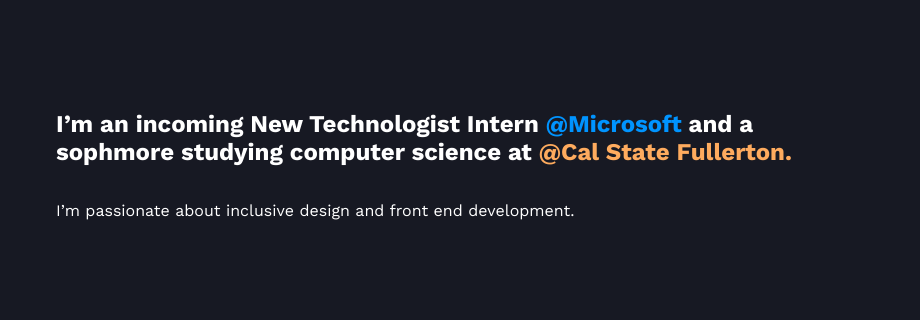
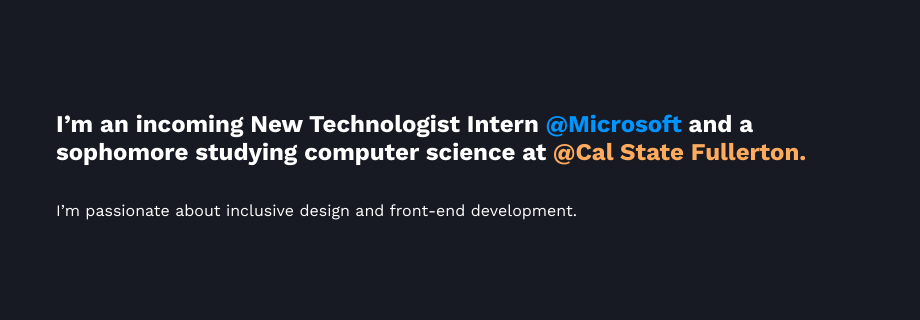
Before and after one commit to barrotbake/barrotbake.github.io, a plain HTML site: page index.html in a window 1280 px wide. Shown: the part 149-469 px from the top of the page, 360-1280 px from the left. Drawn offline with nearby package versions, Linux system fonts and the light colour scheme.

Commit message:
Update index.html

```diff
--- a/index.html
+++ b/index.html
@@ -30,10 +30,10 @@
                    <div class="bio">
                        <h2>I’m an incoming New Technologist Intern
                         <span style="color: #0094FF
-                        ;">@Microsoft</span> and a sophmore studying computer science at <span style="color: #FEAB5E
+                        ;">@Microsoft</span> and a sophomore studying computer science at <span style="color: #FEAB5E
 
                         ;">@Cal State Fullerton.</span> </h2>
-                        <p>I’m passionate about inclusive design and front end development.</p>
+                        <p>I’m passionate about inclusive design and front-end development.</p>
                    </div>
                 </div>
 
```
